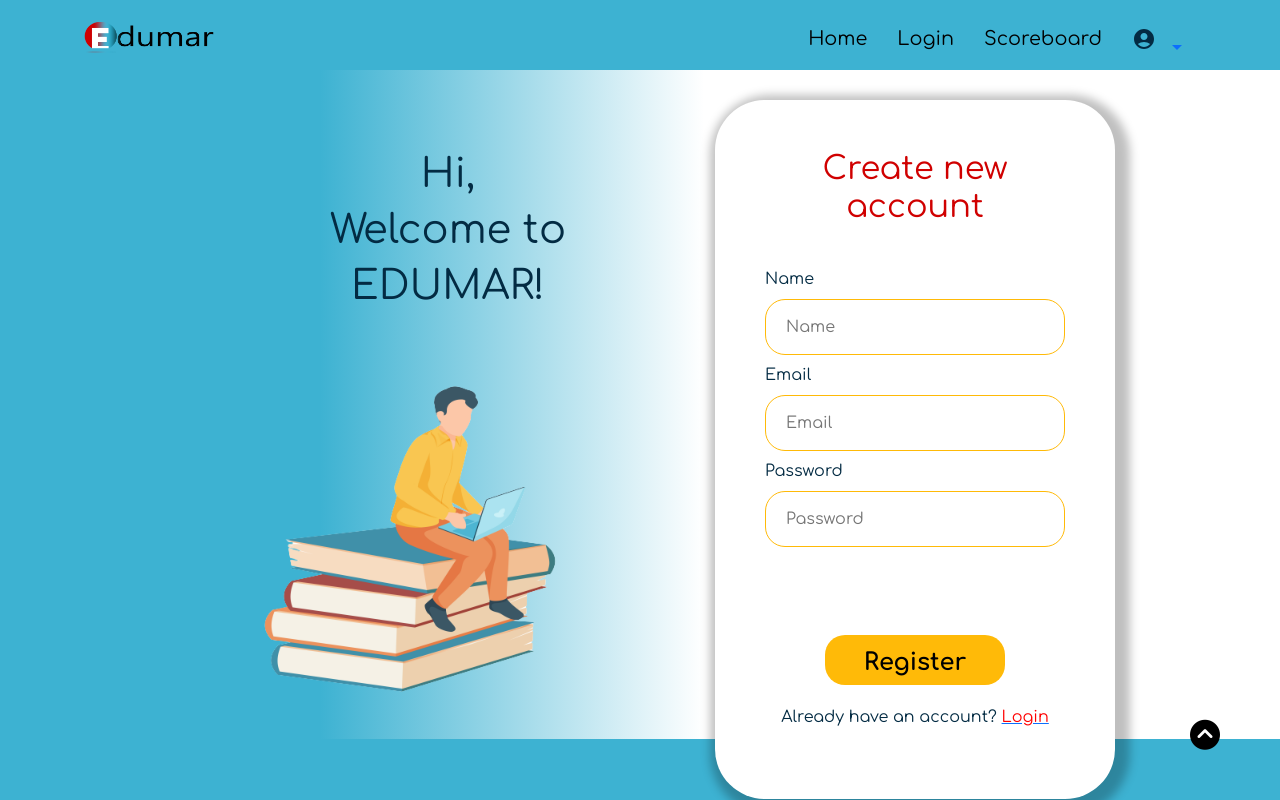
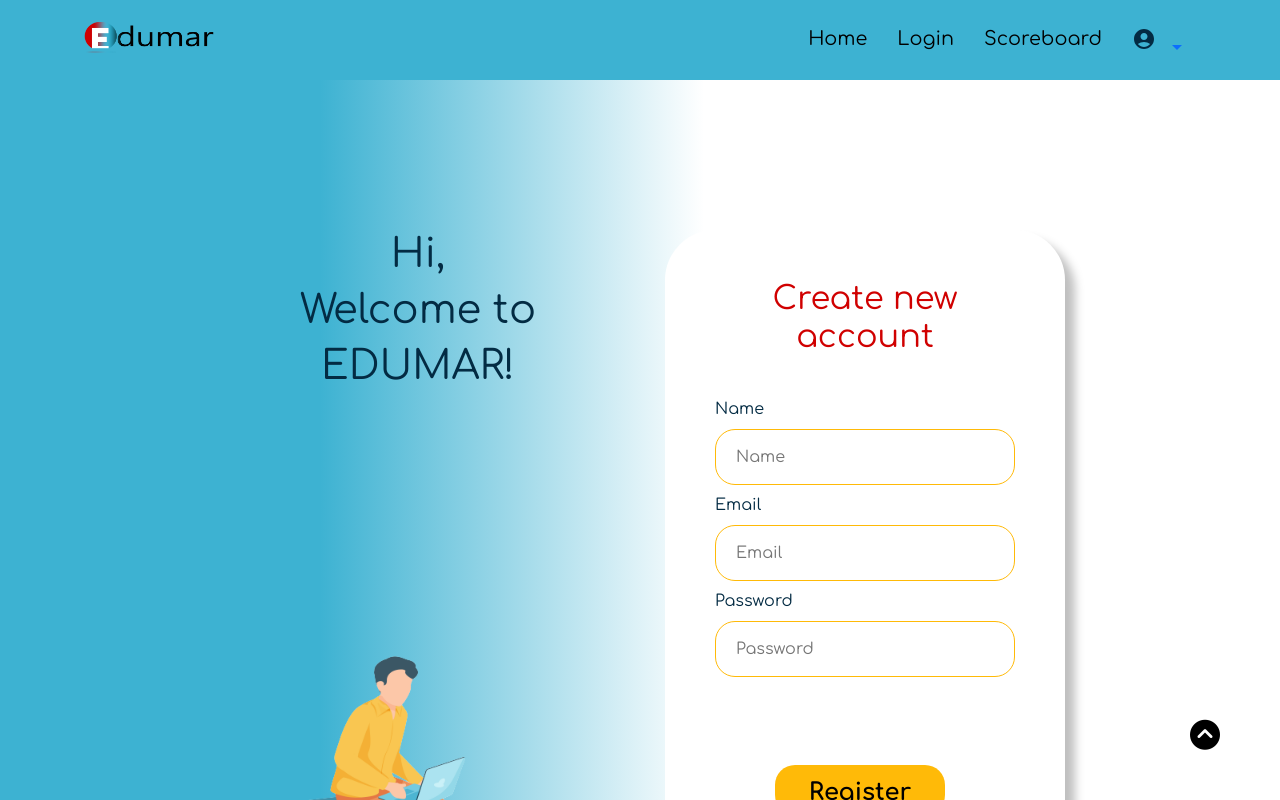
Before and after one commit to rg-km/final-project-engineering-63, a React (Create React App) app in the folder frontend/: page /register in a window 1280 px wide. Shown: the top 800 px of the page. Built offline with nearby package versions, Linux system fonts and the light colour scheme.

Commit message:
update css register

```diff
--- a/frontend/src/components/pages/RegisterPages.css
+++ b/frontend/src/components/pages/RegisterPages.css
@@ -2,10 +2,10 @@
   box-sizing: border-box;
 }
 
-.gradient {
+body {
   font-family: cursive;
   color: rgba(3, 43, 67, 1);
-  margin-top: -10px;
+  margin: 0;
   background: linear-gradient(90deg, rgba(61, 178, 210, 1) 25%, rgba(255, 255, 255, 1) 55%);
 }
 
@@ -18,8 +18,8 @@
 .greetings-register {
   position: absolute;
   font-size: 25px;
-  margin-top: 80px;
-  margin-left: 330px;
+  margin-top: 150px;
+  margin-left: 300px;
   text-align: center;
   max-width: 100%;
   display: block;
@@ -31,19 +31,19 @@
   max-width: 100%;
   display: block;
   height: auto;
-  margin-left: 210px;
-  margin-top: -590px;
+  margin-left: 150px;
+  margin-top: -400px;
 }
 
 .register-box {
   max-width: 100%;
-  margin-top: 30px;
-  margin-bottom: 130px;
-  margin-left: 550px;
+  margin-top: 150px;
+  margin-bottom: 80px;
+  margin-left: 450px;
   flex-basis: 400px;
   background: #fff;
   padding: 50px;
-  box-shadow: 5px 5px 10px 10px rgba(0, 0, 0, 0.25);
+  box-shadow: 10px 10px 10px rgba(0, 0, 0, 0.25);
   border-radius: 50px;
   display: flex;
   flex-direction: column;
@@ -79,8 +79,8 @@ button[type='submit'] {
   font-size: 24px;
   border: none;
   outline: none;
-  width: 60%;
-  margin-left: 20%;
+  min-width: 170px;
+  height: 50px;
 }
 
 .signuplink {
```
